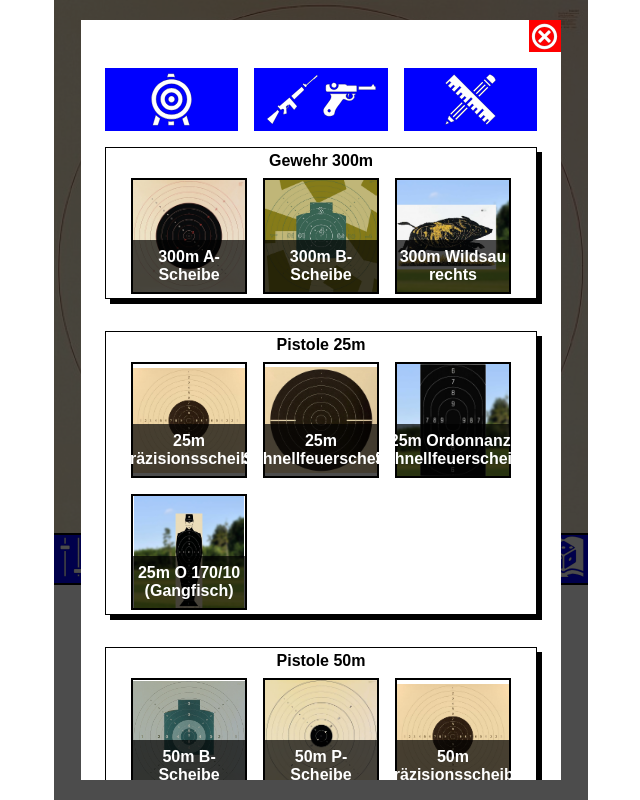
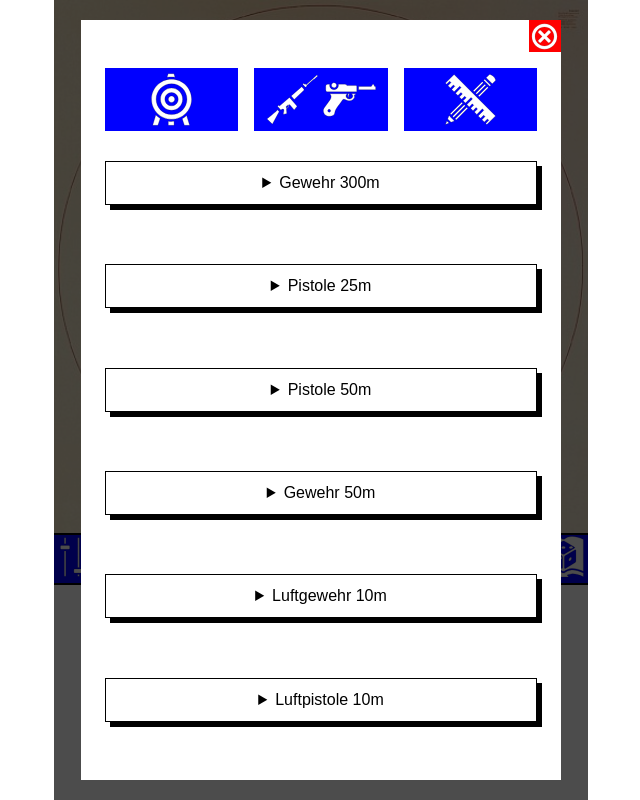
Before and after one commit to m00gendai/schuetzenhilfe-v2, a React (Vite) app: page / in a window 1280 px wide. Both pictures are taken after a click on the button 397 px from the left and 559 px from the top of the page. Shown: the whole page, without its empty margins (319-959 px from the left). Built offline with nearby package versions, Linux system fonts and the light colour scheme.

Commit message:
Changed weapon/target select divs to semantic <details>

```diff
--- a/src/components/Modal_Options_TargetSelect_Target.tsx
+++ b/src/components/Modal_Options_TargetSelect_Target.tsx
@@ -39,8 +39,8 @@ interface Target {
       }
 
     return(
-        <div className={s.itemGrid}>
-            <h2 className={s.title} >{spoiler.long}</h2>
+        <details className={s.itemGrid}>
+            <summary className={s.title} >{spoiler.long}</summary>
             <div className={s.itemGridInner}>
               {targetList.map((target) => {
                 if (target.type === spoiler.name) {
@@ -60,6 +60,6 @@ interface Target {
                 }
               })}
             </div>
-          </div>
+          </details>
     )
 }
--- a/src/components/Modal_Options_WeaponSelect_Weapon.tsx
+++ b/src/components/Modal_Options_WeaponSelect_Weapon.tsx
@@ -69,8 +69,8 @@ export default function Modal_Options_WeaponSelect_weapon({base, windage, elevat
       ]
 
     return(
-        <div className={s.itemGrid}>
-            <h2 className={s.title}>{spoiler.name}</h2>
+        <details className={s.itemGrid}>
+            <summary className={s.title}>{spoiler.name}</summary>
             <div className={s.itemGridInner}>
             {weaponList.map((weapon) => {
                 const prefix = weapon.designation.split(" - ")
@@ -84,6 +84,6 @@ export default function Modal_Options_WeaponSelect_weapon({base, windage, elevat
                 }
 })}
               </div>
-          </div>
+          </details>
     )
 }
--- a/src/styles/Modal_Options.module.css
+++ b/src/styles/Modal_Options.module.css
@@ -129,10 +129,9 @@
 .title{
     position: relative;
     margin: 0;
-    padding: 0;
+    padding: 0.5rem;
     font-size: 1rem;
     font-family: "Arial";
-    margin: 0 0 0.5rem 0;
 }
 .itemGrid{
     position: relative;
@@ -148,9 +147,10 @@
 
 .itemGridInner{
     position: relative;
-    width: 90%;
+    width: auto;
+    padding: 1rem;
     display: grid;
-    grid-template-columns: repeat(auto-fit, minmax(100px, 1fr));
+    grid-template-columns: repeat(auto-fill, minmax(100px, 1fr));
     grid-gap: 1rem;
 }
 
```
